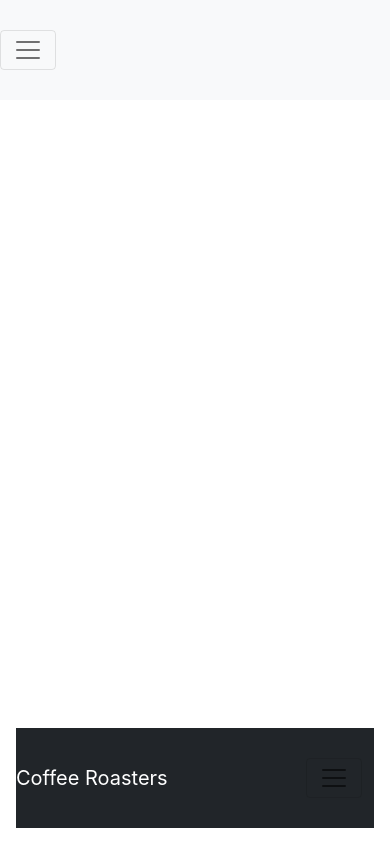
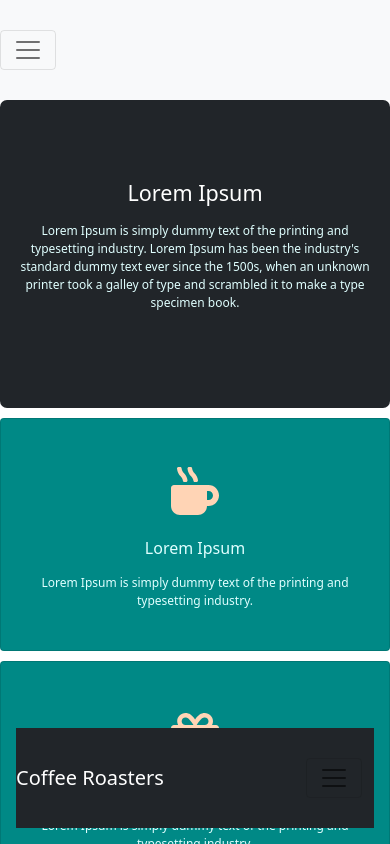
Before and after one commit to crisellevaldez/tftgreens, a React (Create React App) app: page / in a window 390 px wide. Shown: the top 844 px of the page. Built offline with nearby package versions, Linux system fonts and the light colour scheme.

Commit message:
Added Article 1

```diff
--- a/src/App.js
+++ b/src/App.js
@@ -6,11 +6,15 @@ import 'bootstrap/dist/css/bootstrap.min.css';
 import './index.css';
 import Header from './Header/header';
 import Footer from './Footer/footer';
+import Article from './components/article-1/article';
+import Cards from './components/article-1/cards';
 
 function App() {
   return (
     <div className="App">
       <Header />
+      <Article />
+      <Cards />
       <Footer />
     </div>
   );
--- /dev/null
+++ b/src/components/article-1/article.css
@@ -0,0 +1,13 @@
+.article-container {
+    padding-bottom: 200px;
+    padding-top: 80px;
+    border-radius: 7px;
+}
+
+@media screen and (max-width: 992px) {
+    .article-container {
+        padding-bottom: 80px;
+        padding-top: 80px;
+        border-radius: 7px;
+    }
+}
--- /dev/null
+++ b/src/components/article-1/article.js
@@ -0,0 +1,23 @@
+import { Stack, Container, Row } from 'react-bootstrap';
+import './article.css';
+
+function Section() {
+    return (
+        <Container className="bg-dark text-white article-container">
+            <Row>
+                <Stack gap={2} className="col-md-5 mx-auto">
+                    <h4 className="text-center"> Lorem Ipsum </h4>
+                    <Stack className="col-md-5 mx-auto">
+                        <p className="text-center"> Lorem Ipsum is simply dummy text of the printing and
+                            typesetting industry. Lorem Ipsum has been the industry's
+                            standard dummy text ever since the 1500s, when an unknown
+                            printer took a galley of type and scrambled it to make a
+                            type specimen book.  </p>
+                    </Stack>
+                </Stack>
+            </Row>
+        </Container>
+    )
+}
+
+export default Section;
--- /dev/null
+++ b/src/components/article-1/cards.css
@@ -0,0 +1,37 @@
+.negative-margin {
+    margin-top: -150px;
+}
+
+p, h6{
+    color: #E0FFFF;
+}
+
+p{
+    font-size: 12px;
+}
+
+.bg-custom{
+    background-color: #008986;
+}
+
+.rounded {
+    border-radius: 7px;
+}
+
+@media screen and (max-width: 992px) {
+    .cards {
+        width: 100%;
+        display: block;
+        margin: 0;
+        padding: 0;
+    }
+
+    .card {
+        margin: 10px 0 10px 0;
+    }
+
+    .negative-margin {
+        margin: 0 auto;
+
+    }
+}
--- /dev/null
+++ b/src/components/article-1/cards.js
@@ -0,0 +1,43 @@
+import { Stack, Container, Row } from 'react-bootstrap';
+import { FontAwesomeIcon } from '@fortawesome/react-fontawesome';
+import { faGift, faMugHot, faTruck } from '@fortawesome/free-solid-svg-icons'
+import './cards.css';
+
+function Cards() {
+    return (
+        <Container className="negative-margin">
+            <Row>
+                <Stack direction="horizontal" gap={3} className="col-md-8 mx-auto cards">
+                    <Stack className="card bg-custom rounded p-4 pt-5">
+                        <div className="mx-auto mb-2">
+                            <FontAwesomeIcon icon={faMugHot} size="3x" color="#FFD4B5" />
+                        </div>
+                        <h6 className="text-center mt-3 mb-3"> Lorem Ipsum </h6>
+                        <p className="text-center"> Lorem Ipsum is simply dummy text of the printing and
+                            typesetting industry.  </p>
+                    </Stack>
+
+                    <Stack className="card bg-custom rounded p-4 pt-5 pb-5">
+                        <div className="mx-auto mb-2">
+                            <FontAwesomeIcon icon={faGift} size="3x" color="#FFD4B5" />
+                        </div>
+                        <h6 className="text-center mt-3 mb-3"> Lorem Ipsum </h6>
+                        <p className="text-center"> Lorem Ipsum is simply dummy text of the printing and
+                            typesetting industry.  </p>
+                    </Stack>
+
+                    <Stack className="card bg-custom rounded p-4 pt-5 pb-5">
+                        <div className="mx-auto mb-3">
+                            <FontAwesomeIcon icon={faTruck} size="3x" color="#FFD4B5" />
+                        </div>
+                        <h6 className="text-center mt-3 mb-2"> Lorem Ipsum </h6>
+                        <p className="text-center"> Lorem Ipsum is simply dummy text of the printing and
+                            typesetting industry.  </p>
+                    </Stack>
+                </Stack>
+            </Row>
+        </Container>
+    )
+}
+
+export default Cards;
--- /dev/null
+++ b/src/index.js
@@ -0,0 +1,17 @@
+import React from 'react';
+import ReactDOM from 'react-dom';
+import './index.css';
+import App from './App';
+import reportWebVitals from './reportWebVitals';
+
+ReactDOM.render(
+  <React.StrictMode>
+    <App />
+  </React.StrictMode>,
+  document.getElementById('root')
+);
+
+// If you want to start measuring performance in your app, pass a function
+// to log results (for example: reportWebVitals(console.log))
+// or send to an analytics endpoint. Learn more: https://bit.ly/CRA-vitals
+reportWebVitals();
```
Also changed, not shown: 1 other file (tests, documents, lock files or other folders).
